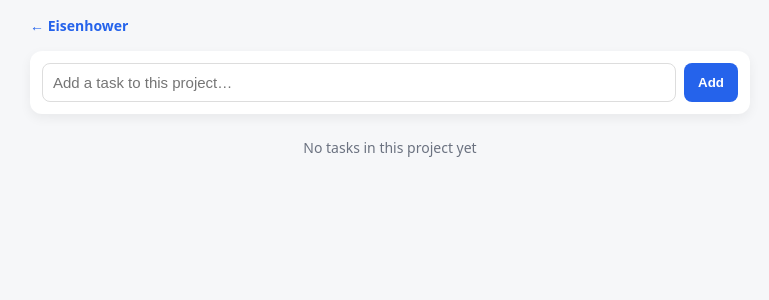
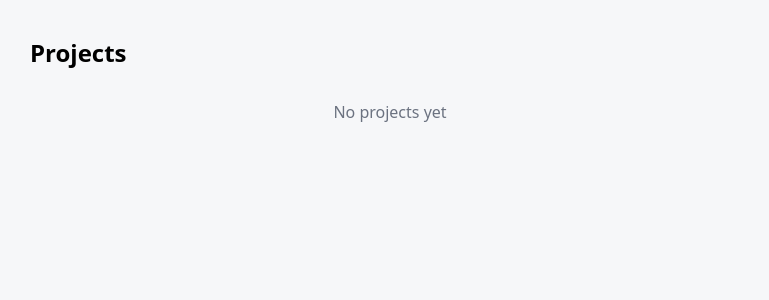
Before and after one commit to venghatesh-stack/DailyPlanner, a Flask app: template templates/projects.html in a window 1280 px wide. Shown: the top 300 px of the page, without its empty margins (250-1019 px from the left). Run offline with Flask 3, Linux system fonts and the light colour scheme; the template is opened without the code that fills it, so the values that code supplies are empty.

Commit message:
fixing jinja error

```diff
--- a/templates/projects.html
+++ b/templates/projects.html
@@ -2,8 +2,7 @@
 <html>
 <head>
   <meta name="viewport" content="width=device-width, initial-scale=1">
-  <title>{{ project.name }} – Tasks</title>
-
+  <title>Projects</title>
   <style>
     body {
       font-family: system-ui;
@@ -17,177 +16,61 @@
       margin: auto;
     }
 
-    .header {
-      display: flex;
-      align-items: center;
-      gap: 10px;
-      margin-bottom: 16px;
+    h2 {
+      margin-bottom: 12px;
     }
 
-    .back {
-      text-decoration: none;
-      font-size: 14px;
-      color: #2563eb;
-      font-weight: 600;
-    }
-
-    h2 {
-      margin: 0;
-      font-size: 20px;
-    }
-
-    .add-box {
+    .project {
       background: #fff;
-      padding: 12px;
+      padding: 14px;
       border-radius: 12px;
       box-shadow: 0 4px 12px rgba(0,0,0,.06);
-      margin-bottom: 16px;
-    }
-
-    .add-box form {
-      display: flex;
-      gap: 8px;
-    }
-
-    .add-box input {
-      flex: 1;
-      padding: 10px;
-      font-size: 15px;
-      border-radius: 8px;
-      border: 1px solid #ddd;
-    }
-
-    .add-box button {
-      padding: 10px 14px;
-      border-radius: 8px;
-      border: none;
-      font-weight: 600;
-      background: #2563eb;
-      color: #fff;
-      cursor: pointer;
-    }
-
-    .task {
-      background: #fff;
-      padding: 12px;
-      border-radius: 12px;
-      box-shadow: 0 2px 8px rgba(0,0,0,.05);
       margin-bottom: 10px;
       display: flex;
       justify-content: space-between;
       align-items: center;
-      gap: 10px;
     }
 
-    .task-text {
-      font-size: 15px;
-      line-height: 1.4;
+    .project-name {
+      font-size: 16px;
+      font-weight: 600;
     }
 
-    .send-btn {
-      font-size: 13px;
+    .open {
+      text-decoration: none;
+      font-size: 14px;
       font-weight: 600;
-      padding: 6px 10px;
-      border-radius: 8px;
-      border: 1px solid #2563eb;
-      background: #fff;
       color: #2563eb;
-      cursor: pointer;
-      white-space: nowrap;
     }
 
     .empty {
       text-align: center;
       color: #6b7280;
-      font-size: 14px;
-      margin-top: 24px;
+      margin-top: 32px;
     }
   </style>
 </head>
 
 <body>
   <div class="container">
+    <h2>Projects</h2>
 
-    <!-- Header -->
-    <div class="header">
-      <a href="/todo" class="back">← Eisenhower</a>
-      <h2>{{ project.name }}</h2>
-    </div>
-
-    <!-- Add Task -->
-    <div class="add-box">
-      <form method="post" action="/projects/{{ project.id }}/tasks/add">
-        <input
-          name="task_text"
-          placeholder="Add a task to this project…"
-          autocomplete="off"
-          required
-        />
-        <button type="submit">Add</button>
-      </form>
-    </div>
-
-    <!-- Task List -->
-    {% if tasks %}
-      {% for task in tasks %}
-        <div class="task">
-          <div class="task-text">
-            {{ task.task_text }}
+    {% if projects %}
+      {% for p in projects %}
+        <div class="project">
+          <div class="project-name">
+            {{ p.name }}
           </div>
-
-          <button
-            class="send-btn"
-            onclick="sendToEisenhower('{{ task.id }}')"
-          >
-            Send →
-          </button>
+          <a class="open" href="/projects/{{ p.id }}/tasks">
+            Open →
+          </a>
         </div>
       {% endfor %}
     {% else %}
       <div class="empty">
-        No tasks in this project yet
+        No projects yet
       </div>
     {% endif %}
-
   </div>
-
-  <!-- Minimal JS -->
-  <script>
-    function sendToEisenhower(taskId) {
-      const quadrant = prompt(
-        "Send to Eisenhower:\n\nDo / Decide / Delegate / Delete",
-        "Do"
-      );
-
-      if (!quadrant) return;
-
-      const date = prompt(
-        "Date (YYYY-MM-DD)",
-        new Date().toISOString().slice(0,10)
-      );
-
-      if (!date) return;
-
-      fetch("/projects/tasks/send", {
-        method: "POST",
-        headers: { "Content-Type": "application/json" },
-        body: JSON.stringify({
-          task_id: taskId,
-          quadrant: quadrant,
-          plan_date: date
-        })
-      })
-      .then(r => r.json())
-      .then(res => {
-        if (res.status === "ok") {
-          location.reload();
-        } else if (res.status === "already-sent") {
-          alert("Task already sent for this date.");
-        } else {
-          alert("Could not send task.");
-        }
-      });
-    }
-  </script>
 </body>
 </html>
```
